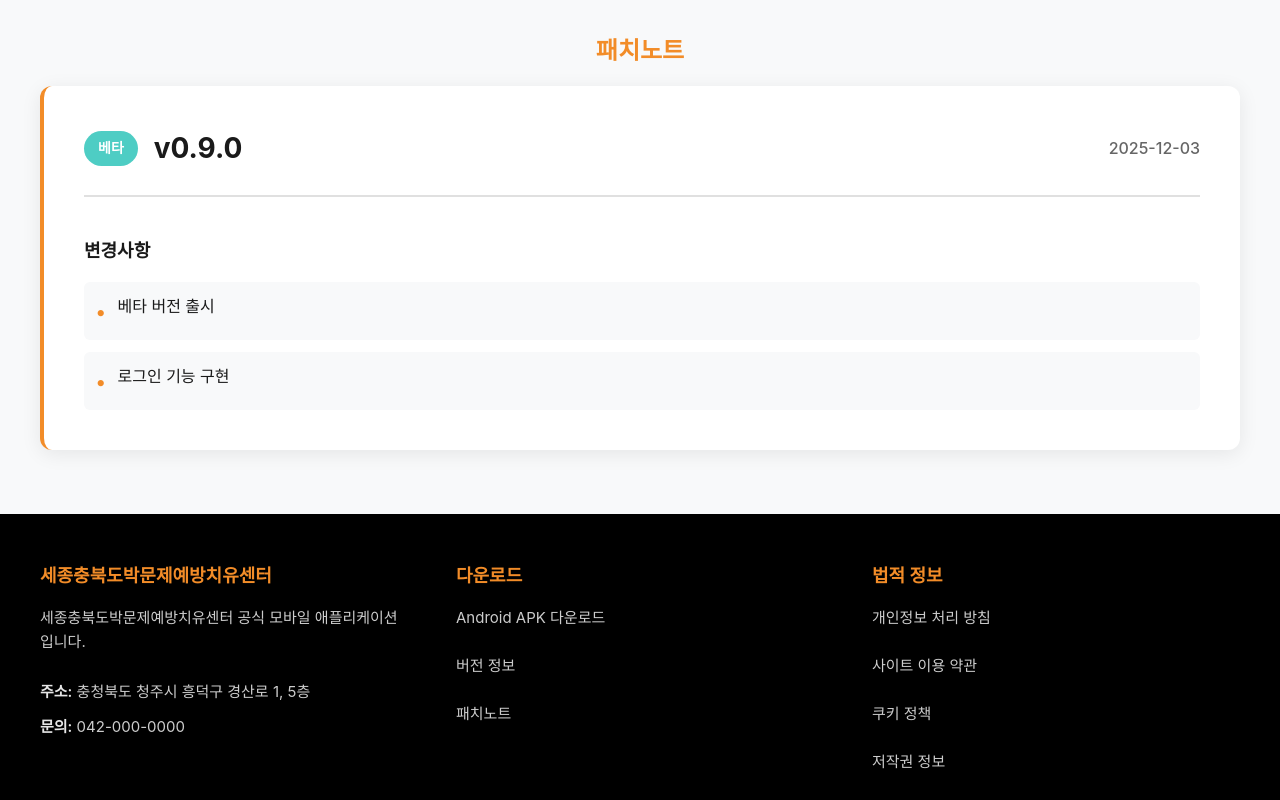
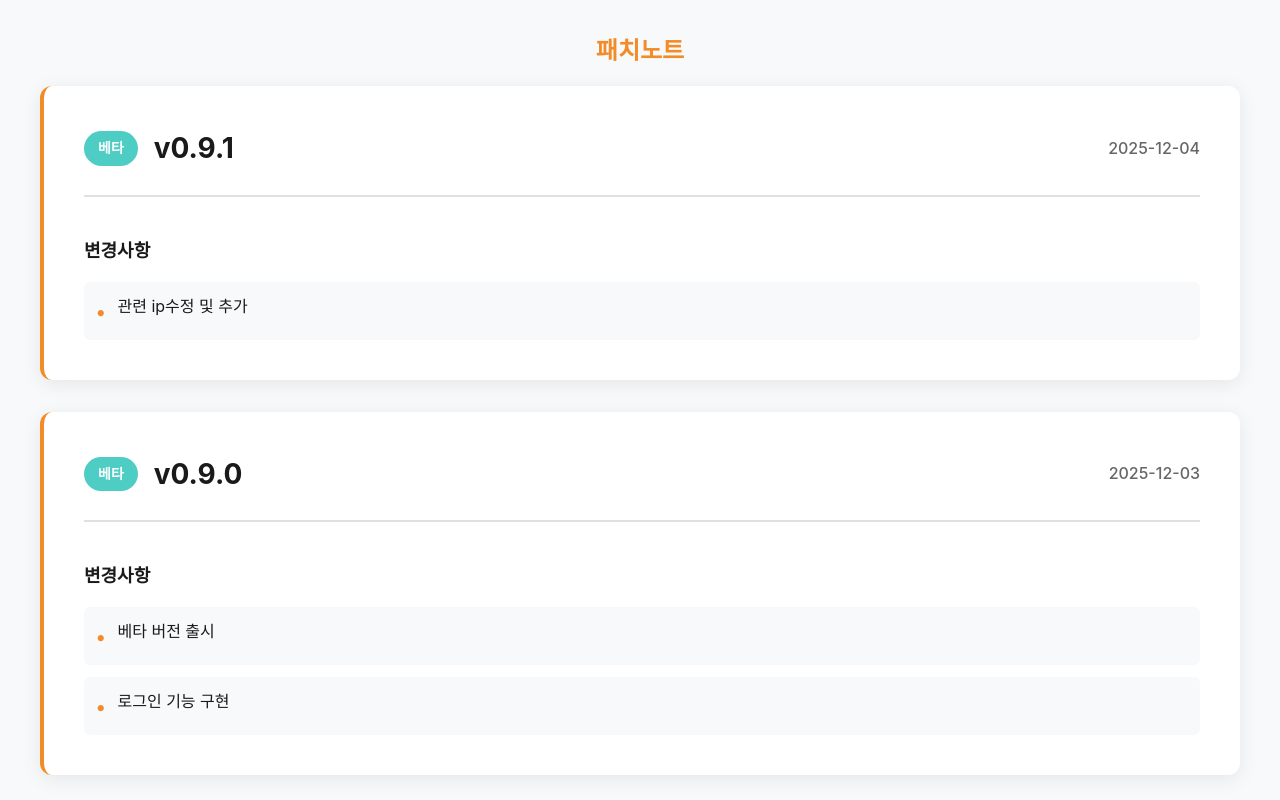
Before and after one commit to wkp48/scc_app_site, a React (Vite) app: page / in a window 1280 px wide. Shown: the part 1820-2620 px from the top of the page. Built offline with nearby package versions, Linux system fonts and the light colour scheme.

Commit message:
관련 앱 재업로드

```diff
--- a/src/components/Footer.jsx
+++ b/src/components/Footer.jsx
@@ -15,7 +15,7 @@ const Footer = () => {
                 <strong>주소:</strong> 충청북도 청주시 흥덕구 경산로 1, 5층
               </p>
               <p className="footer-text">
-                <strong>문의:</strong> 042-000-0000
+                <strong>문의:</strong> 043-275-0051
               </p>
             </div>
           </div>
--- a/src/data/patchNotes.json
+++ b/src/data/patchNotes.json
@@ -1,4 +1,12 @@
 [
+  {
+    "version": "0.9.1",
+    "date": "2025-12-04",
+    "type": "beta",
+    "changes": [
+      "관련 ip수정 및 추가"
+    ]
+  },
   {
     "version": "0.9.0",
     "date": "2025-12-03",
```
Also changed, not shown: 2 other files (tests, documents, lock files or other folders).
